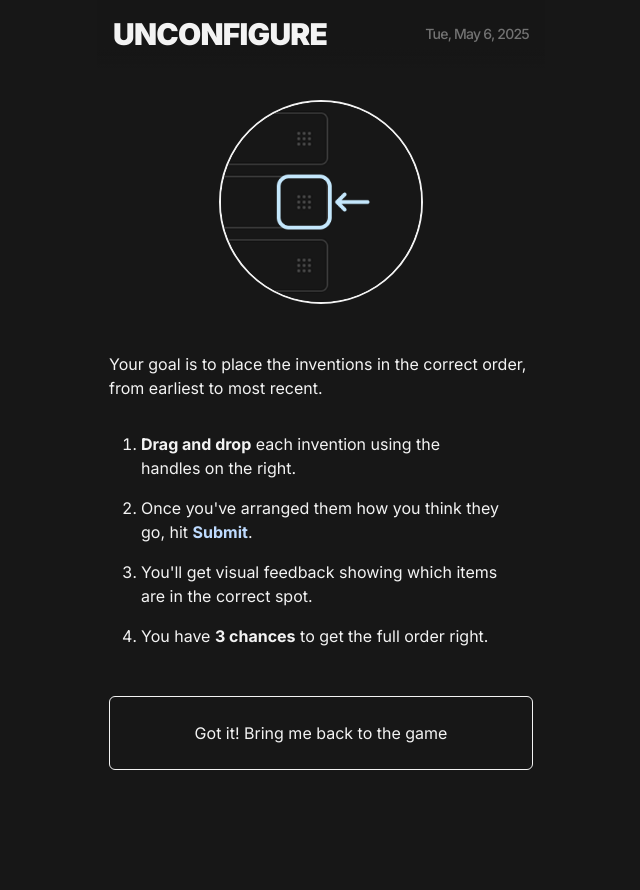
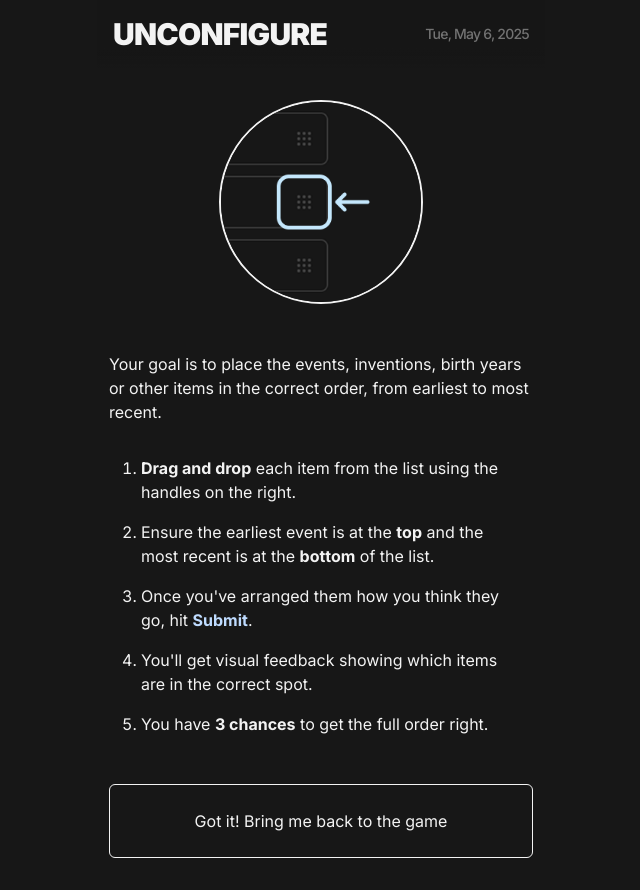
Before and after one commit to jacobthomasjohnson/unconfigure, a Next.js app: page /help in a window 1280 px wide. Shown: the whole page, without its empty margins (319-959 px from the left). Before the commit the page ends 802 px from the top, so only its background shows below. Built offline with nearby package versions, Linux system fonts and the light colour scheme.

Commit message:
Updated data for daily_games to include non-inventions such as historical events, birth years, etc. Updated 'How to Play' page to reflect this change.

```diff
--- a/app/help/page.js
+++ b/app/help/page.js
@@ -1,55 +1,60 @@
 /* eslint-disable react/no-unescaped-entities */
 
-'use client'
+"use client";
 
-import Link from 'next/link'
-import Image from 'next/image'
-import Header from '@/components/Header'
+import Link from "next/link";
+import Image from "next/image";
+import Header from "@/components/Header";
 
-export default function HelpPage () {
+export default function HelpPage() {
   return (
     <>
       <Header />
-      <div className='px-3 max-w-md mx-auto'>
-        <div className='flex flex-col items-center gap-4'>
-          <div className='border-2 my-8 rounded-full overflow-hidden'>
+      <div className="px-3 max-w-md mx-auto">
+        <div className="flex flex-col items-center gap-4">
+          <div className="border-2 my-8 rounded-full overflow-hidden">
             <Image
-              src='/help-grab.png'
+              src="/help-grab.png"
               width={200}
               height={200}
               alt={`Image of cursor grabbing`}
             />
           </div>
           <div>
-            Your goal is to place the inventions in the correct order, from
-            earliest to most recent.
-            <ol className='list-decimal mx-8 flex flex-col gap-4 my-8'>
+            Your goal is to place the events, inventions, birth years or other
+            items in the correct order, from earliest to most recent.
+            <ol className="list-decimal mx-8 flex flex-col gap-4 my-8">
               <li>
-                <span className='font-bold'>Drag and drop</span> each invention
-                using the handles on the right.
+                <span className="font-bold">Drag and drop</span> each item from
+                the list using the handles on the right.
               </li>
               <li>
-                Once you've arranged them how you think they go, hit{' '}
-                <span className='text-blue-200 font-bold'>Submit</span>.
+                Ensure the earliest event is at the{" "}
+                <span className="font-bold">top</span> and the most recent is at
+                the <span className="font-bold">bottom</span> of the list.
+              </li>
+              <li>
+                Once you've arranged them how you think they go, hit{" "}
+                <span className="text-blue-200 font-bold">Submit</span>.
               </li>
               <li>
                 You'll get visual feedback showing which items are in the
                 correct spot.
               </li>
               <li>
-                You have <span className='font-bold'>3 chances</span> to get the
+                You have <span className="font-bold">3 chances</span> to get the
                 full order right.
               </li>
             </ol>
           </div>
           <Link
-            className='p-6 border w-full text-center rounded-md mb-8'
-            href='/'
+            className="p-6 border w-full text-center rounded-md mb-8"
+            href="/"
           >
             Got it! Bring me back to the game
           </Link>
         </div>
       </div>
     </>
-  )
+  );
 }
```
